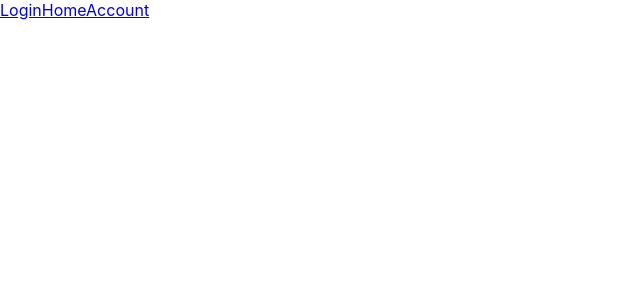
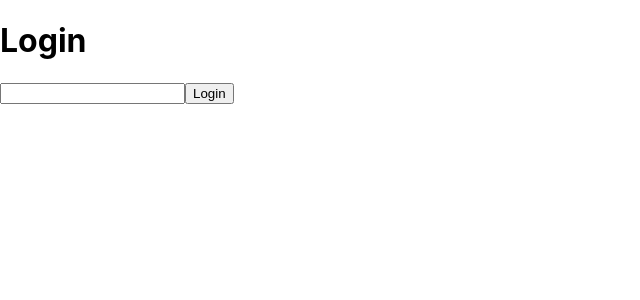
Before and after one commit to bperez3237/phase-2-react-project, a React (Create React App) app: page / in a window 1280 px wide. Shown: the top 300 px of the page, without its empty margins (0-640 px from the left). Built offline with nearby package versions, Linux system fonts and the light colour scheme.

Commit message:
Move Login to main page before entering navbar section

```diff
--- /dev/null
+++ b/db.json
@@ -0,0 +1,10 @@
+{
+    "posts": [
+        {
+            "id": 1,
+            "user": "user",
+            "text": "text",
+            "time": "time"
+        }
+    ]
+}
--- a/src/components/App.js
+++ b/src/components/App.js
@@ -4,19 +4,17 @@ import NavBar from "./NavBar";
 import Home from "./Home";
 import Login from "./Login"
 import Account from "./Account"
-import Feed from "./Feed"
 
 function App() {
   const [loggedIn, setIsLoggedIn] = useState(false)
-  const [username,setUsername] = useState('')
+  const [username, setUsername] = useState('')
 
+
+  if (loggedIn) {
     return (
-    <div className="App">
+      <div>
         <NavBar loggedIn={loggedIn}/>
         <Switch>
-        <Route path='/login'>
-          <Login setIsLoggedIn={setIsLoggedIn} username={username} setUsername={setUsername} />
-        </Route>
         <Route path='/home'>
             <Home username={username} />
         </Route>
@@ -25,7 +23,16 @@ function App() {
           </Route>
         </Switch>
       </div>
-  );
+    )
+  } else {
+    return (
+      <div>
+        <Route exact path='/'>
+            <Login username={username} setUsername={setUsername} />
+        </Route>
+      </div>
+    )
+  }
 }
 
 export default App;
--- a/src/components/Card.js
+++ b/src/components/Card.js
@@ -1,9 +1,10 @@
 import React from "react";
 
-function Card() {
+function Card({post, user}) {
     return (
         <div>
-            Card
+            <h1>{user} says</h1>
+            <h3>{post}</h3>
         </div>
     )
 }
--- a/src/components/Feed.js
+++ b/src/components/Feed.js
@@ -1,13 +1,13 @@
 import React from "react";
 import Card from './Card'
 
-function Feed() {
+function Feed({feed}) {
 
 
     return (
         <div>
             <h1>Feed!</h1>
-            <Card />
+            {feed}
         </div>
     )
 }
--- a/src/components/Home.js
+++ b/src/components/Home.js
@@ -1,14 +1,32 @@
-import React from "react";
+import React, {useState} from "react";
 import { Redirect } from "react-router-dom";
 import Feed from './Feed'
+import Card from "./Card";
 
 function Home({username}) {
+  const [feed, setFeed] = useState([])
+
+  function handleSubmit(e) {
+    e.preventDefault()
+
+    const newPost = <Card
+    key={e.target.children[0].value}
+    post={e.target.children[0].value}
+    user={username} />
+    console.log(e.target.children[0].value)
+    setFeed([...feed,newPost])
+
+  }
 
   return (
     <div>
       <h1>Home!</h1>
       <h2>{username}</h2>
-      <Feed />
+      <form onSubmit={handleSubmit}>
+        <input type='text' />
+        <button>Post</button>
+      </form>
+      {feed}
     </div>
   );
 }
--- a/src/components/Login.js
+++ b/src/components/Login.js
@@ -3,7 +3,6 @@ import { Redirect, useHistory } from "react-router-dom";
 
 function Login({ setIsLoggedIn, username, setUsername }) {
   const history = useHistory()
-
 
   function handleChange(e) {
     setUsername(e.target.value)
@@ -11,7 +10,10 @@ function Login({ setIsLoggedIn, username, setUsername }) {
   }
   function handleSubmit(e) {
     e.preventDefault()
+    e.target.value = ''
+    console.log(e.target.input)
     setIsLoggedIn(true)
+
     history.push('/home')
   }
 
--- a/src/index.js
+++ b/src/index.js
@@ -1,8 +1,8 @@
 import React from 'react';
 import ReactDOM from 'react-dom';
 import { BrowserRouter as Router } from "react-router-dom";
-import App from './components/App';
 import './index.css';
+import App from "./components/App"
 
 ReactDOM.render(
   <Router>
```
Lines whose indentation alone changed are shown as unchanged.
